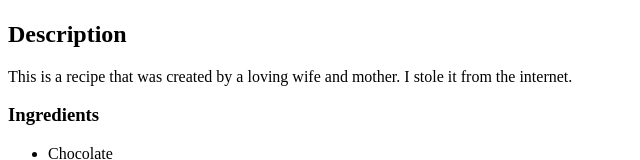
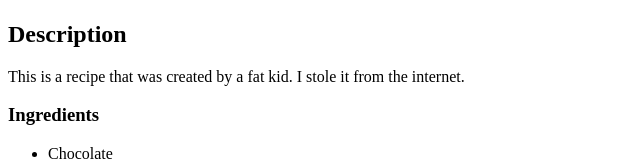
Before and after one commit to PaddyIce/odin-recipes, a plain HTML site: page recipes/fudge.html in a window 1280 px wide. Shown: the part 308-468 px from the top of the page, without its empty margins (0-640 px from the left). Drawn offline with Linux system fonts and the light colour scheme.

Commit message:
Change fudge description

```diff
--- a/recipes/fudge.html
+++ b/recipes/fudge.html
@@ -10,7 +10,7 @@
         width="300" length="300"
          alt="Delicious Lasagna"></p>
          <h2>Description</h2>
-            <p>This is a recipe that was created by a loving wife and mother. I stole it from the internet.</p>
+            <p>This is a recipe that was created by a fat kid. I stole it from the internet.</p>
         <h3>Ingredients</h3>
         <ul>
            <li>Chocolate</li>
```
